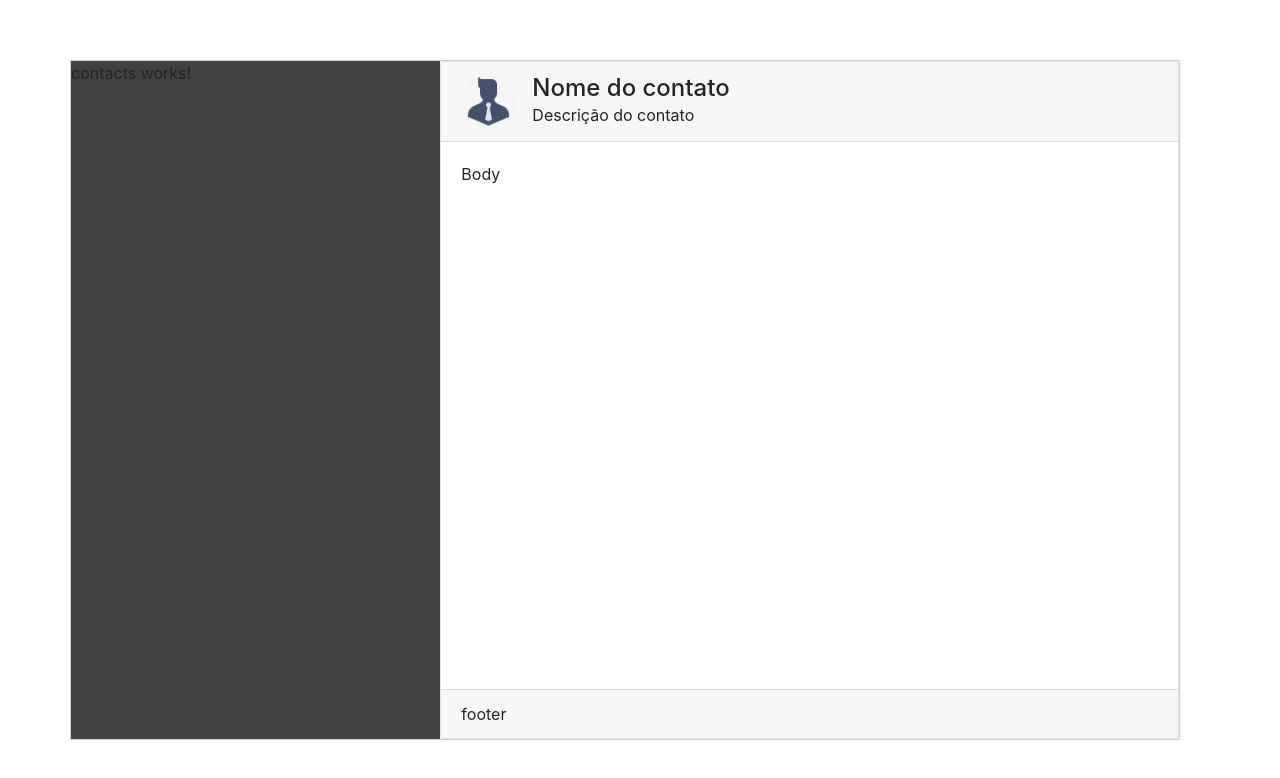
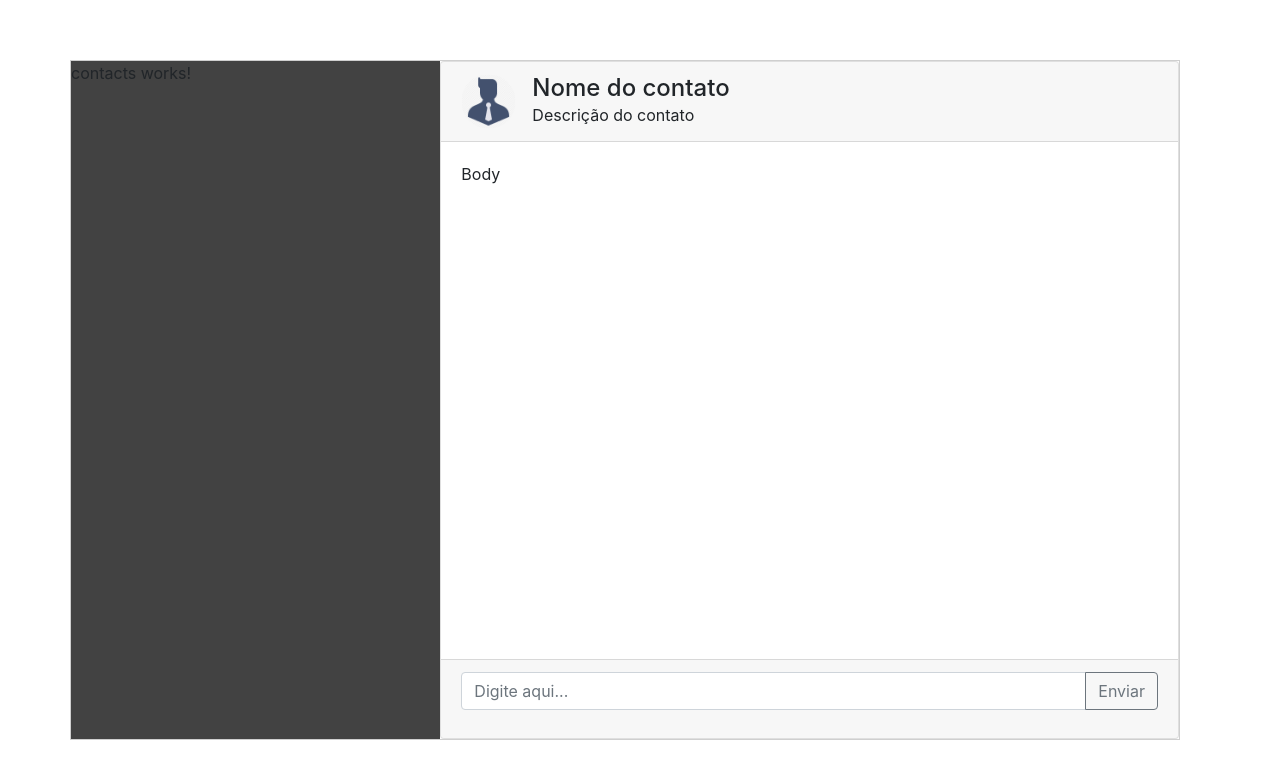
Before and after one commit to raffaelbmartins/chatrmartins, an Angular app: page / in a window 1280 px wide. Shown: the top 778 px of the page. Built offline with nearby package versions, Linux system fonts and the light colour scheme.

Commit message:
Create layout footer component

```diff
--- a/src/app/message-footer/message-footer.component.html
+++ b/src/app/message-footer/message-footer.component.html
@@ -1,3 +1,8 @@
 <div class="card-footer">
-  footer
+    <div class="input-group mb-3">
+        <input type="text" class="form-control" placeholder="Digite aqui..." aria-label="Recipient Message" aria-describedby="button-send">
+        <div class="input-group-append">
+          <button class="btn btn-outline-secondary" type="button" id="button-send">Enviar</button>
+        </div>
+      </div>
 </div>
```
